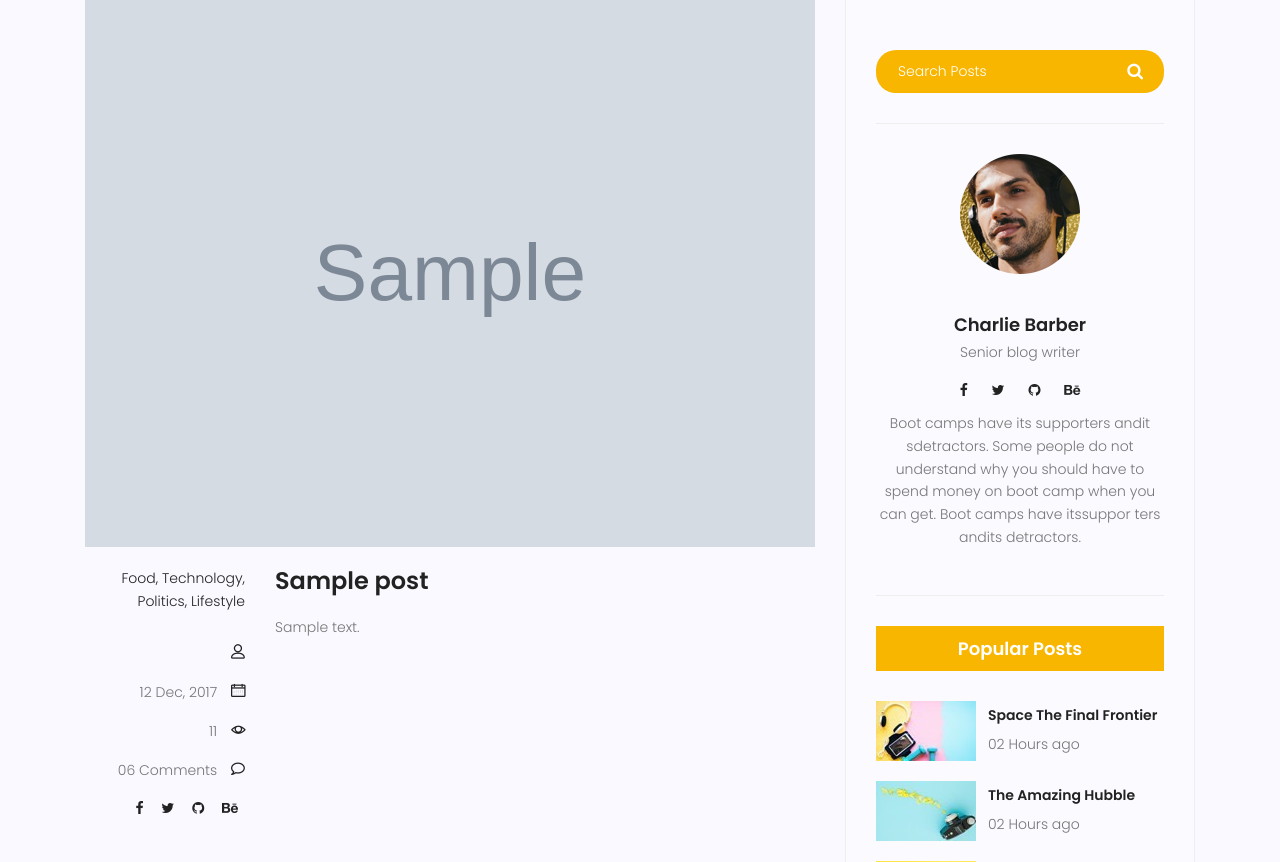
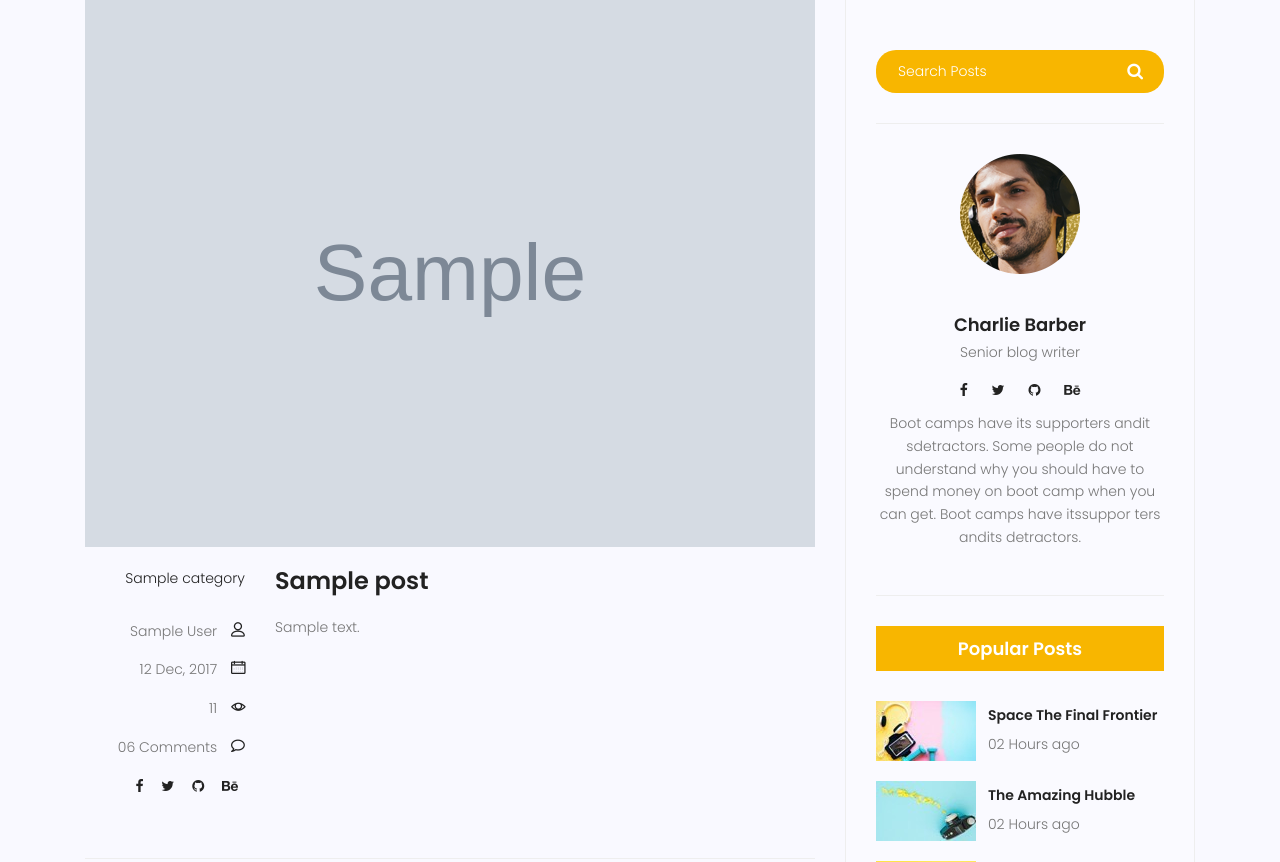
Before and after one commit to mrrahbarnia/Django_course, a Django app: page /blog/1 in a window 1280 px wide. Shown: the part 421-1283 px from the top of the page. Run offline with Django 3.2, Linux system fonts and the light colour scheme; tables that the repository leaves empty hold one stand-in row (values such as "Sample post"); grey boxes marked "Sample" are stand-in pictures; some libraries are stand-ins or nearby versions.

Commit message:
checked my category manytomany format template tag in blog-single.html for category

```diff
--- a/mysite/templates/blog/blog-single.html
+++ b/mysite/templates/blog/blog-single.html
@@ -37,13 +37,14 @@
 
 					<div class="col-lg-3  col-md-3 meta-details">
 						<ul class="tags">
-							<li><a href="#">Food,</a></li>
-							<li><a href="#">Technology,</a></li>
-							<li><a href="#">Politics,</a></li>
-							<li><a href="#">Lifestyle</a></li>
+							{% for cat in post.category.all %}
+							<li><a href="#">{{cat.name}}</a></li>
+							{% endfor %}
+
+
 						</ul>
 						<div class="user-details row">
-							<p class="user-name col-lg-12 col-md-12 col-6"><a href="#">{{author}}</a> <span
+							<p class="user-name col-lg-12 col-md-12 col-6"><a href="#">{{post.author.get_full_name}}</a> <span
 									class="lnr lnr-user"></span></p>
 							<p class="date col-lg-12 col-md-12 col-6"><a href="#">12 Dec, 2017</a> <span
 									class="lnr lnr-calendar-full"></span></p>
```
